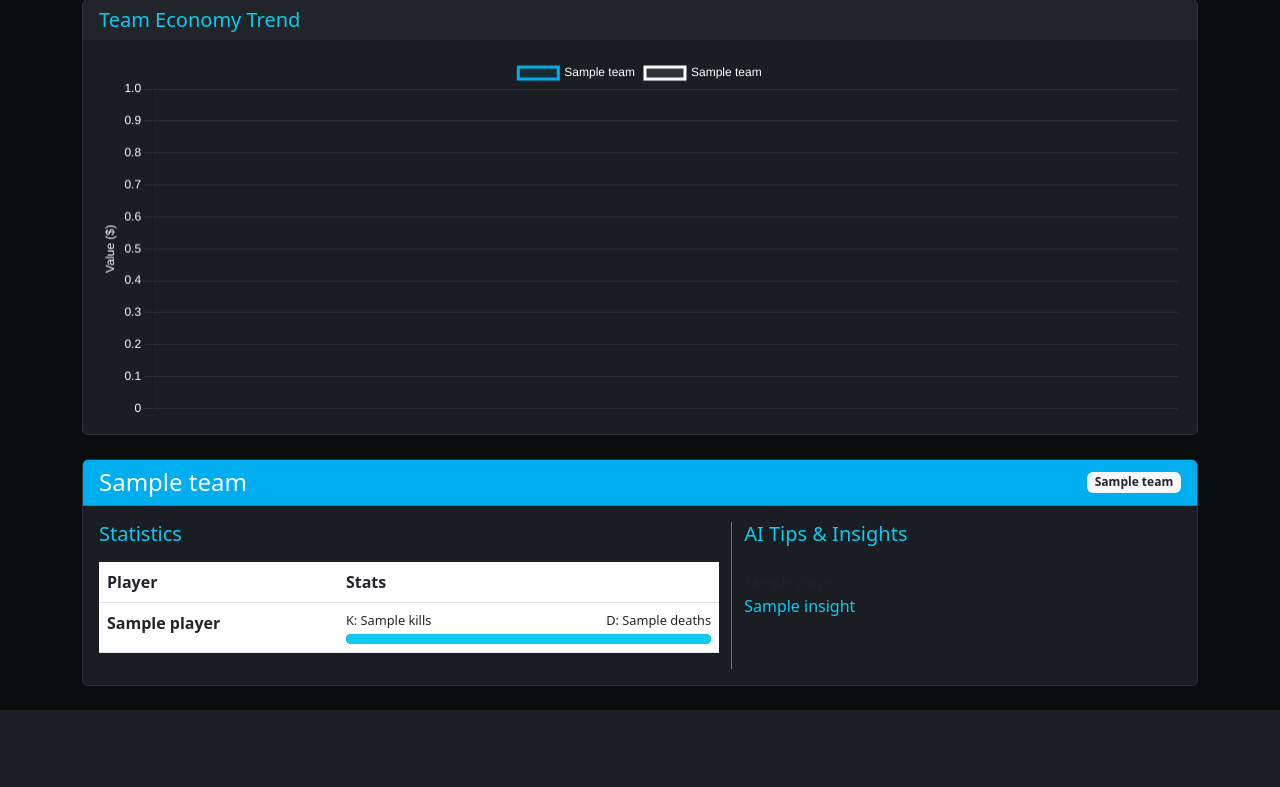
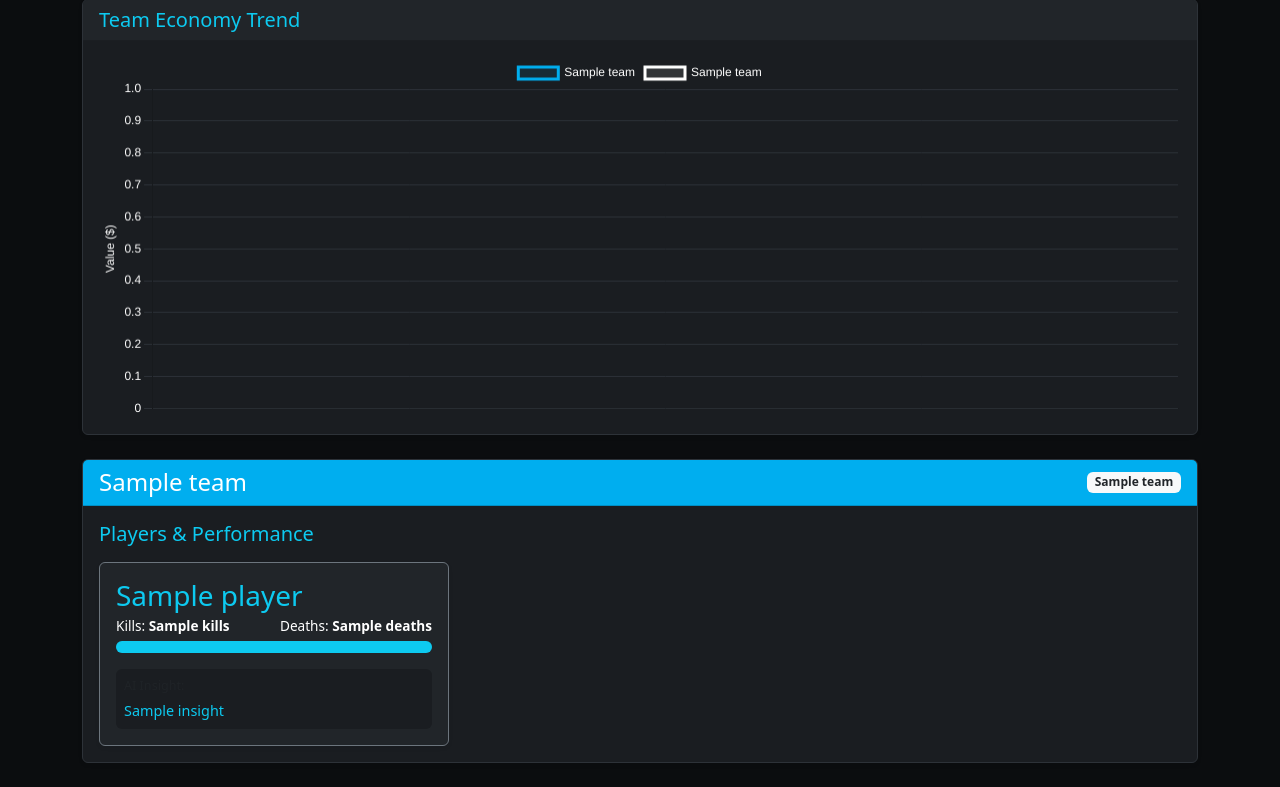
Before and after one commit to vero-code/c9-pulse, a Flask app: template templates/match_detail.html in a window 1280 px wide. Shown: the part 205-992 px from the top of the page. Before the commit the page ends 915 px from the top, so only its background shows below. Run offline with Flask 3, Linux system fonts and the light colour scheme; the template is opened without the code that fills it: most values are stand-ins (such as "Sample title", 1, 10 or a date in 2020).

Commit message:
feat: update player info style

```diff
--- a/templates/match_detail.html
+++ b/templates/match_detail.html
@@ -90,28 +90,23 @@
                 </div>
                 <div class="card-body">
                     <div class="row">
-                        <!-- Left Column: Stats -->
-                        <div class="col-md-7 border-end border-secondary">
-                            <h5 class="text-info mb-3">Statistics</h5>
-                            <table class="table table-hover">
-                                <thead>
-                                    <tr>
-                                        <th>Player</th>
-                                        <th>Stats</th>
-                                    </tr>
-                                </thead>
-                                <tbody>
+                        <div class="col-12">
+                            <h5 class="text-info mb-3">Players & Performance</h5>
+                            <div class="row row-cols-1 row-cols-md-2 row-cols-lg-3 g-3">
                                 {% for player in team.players %}
-                                    <tr>
-                                        <td><strong>{{ player.name }}</strong></td>
-                                        <td>
-                                            <div class="d-flex justify-content-between mb-1" style="font-size: 0.8rem;">
-                                                <span>K: {{ player.kills }}</span>
-                                                <span>D: {{ player.deaths }}</span>
+                                <div class="col">
+                                    <div class="card h-100 bg-dark border-secondary shadow-sm">
+                                        <div class="card-body">
+                                            <h3 class="card-title text-info mb-1">{{ player.name }}</h3>
+
+                                            <div class="mb-3">
+                                                <div class="d-flex justify-content-between mb-1" style="font-size: 0.85rem;">
+                                                    <span>Kills: <strong>{{ player.kills }}</strong></span>
+                                                    <span>Deaths: <strong>{{ player.deaths }}</strong></span>
                                                 </div>
                                                 {% set total = player.kills + player.deaths %}
                                                 {% set percentage = (player.kills / total * 100) if total > 0 else 50 %}
-                                            <div class="progress" style="height: 10px; background-color: #2d3238;">
+                                                <div class="progress" style="height: 12px; background-color: #2d3238;">
                                                     <div class="progress-bar {% if percentage >= 50 %}bg-info{% else %}bg-secondary{% endif %}"
                                                          role="progressbar"
                                                          data-width="{{ percentage }}"
@@ -121,20 +116,10 @@
                                                          aria-valuemax="100">
                                                     </div>
                                                 </div>
-                                        </td>
-                                    </tr>
-                                    {% endfor %}
-                                </tbody>
-                            </table>
                                             </div>
 
-                        <!-- Right Column: AI Tips & Insights -->
-                        <div class="col-md-5">
-                            <h5 class="text-info mb-3">AI Tips & Insights</h5>
-                            <ul class="list-group list-group-flush">
-                                {% for player in team.players %}
-                                <li class="list-group-item bg-transparent text-white border-secondary px-0">
-                                    <small class="text-muted">{{ player.name }}:</small><br>
+                                            <div class="ai-insight p-2 rounded" style="background-color: #1a1d21; font-size: 0.9rem;">
+                                                <small class="text-muted d-block mb-1">AI Insight:</small>
                                                 {% if "Excellent" in player.insight %}
                                                     <span class="text-success">{{ player.insight }}</span>
                                                 {% elif "High death" in player.insight %}
@@ -142,9 +127,12 @@
                                                 {% else %}
                                                     <span class="text-info">{{ player.insight }}</span>
                                                 {% endif %}
-                                </li>
+                                            </div>
+                                        </div>
+                                    </div>
+                                </div>
                                 {% endfor %}
-                            </ul>
+                            </div>
                         </div>
                     </div>
                 </div>
```
Lines whose indentation alone changed are shown as unchanged.
